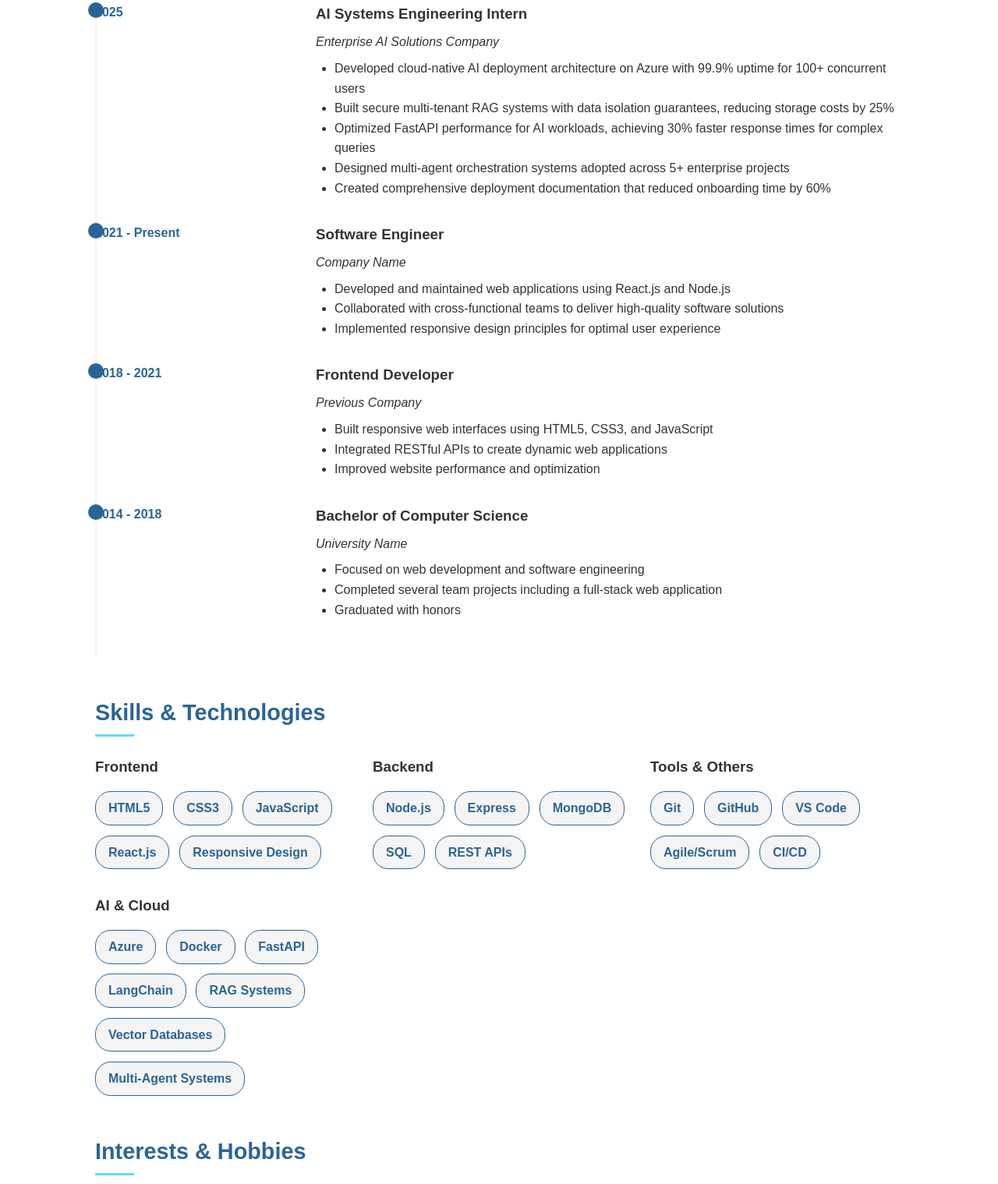
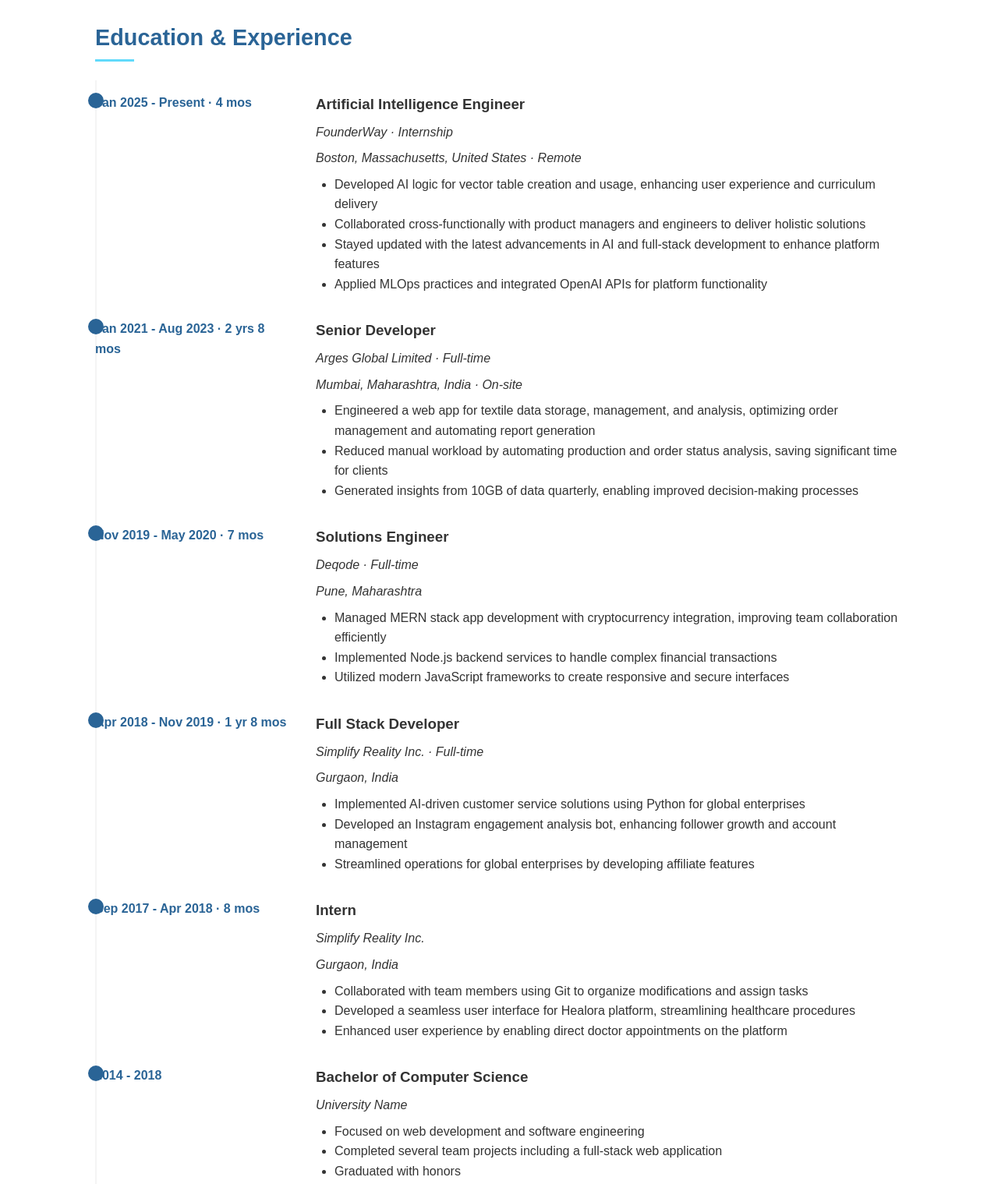
Before and after one commit to SudarshanDudhe-NEU/sudarshan.me, a website: page docs/about.html in a window 1280 px wide. Shown: the part 831-2350 px from the top of the page at 78% size. Drawn offline with Linux system fonts and the light colour scheme.

Commit message:
Update about and projects pages with enhanced descriptions and documentation

```diff
--- a/docs/about.html
+++ b/docs/about.html
@@ -33,22 +33,28 @@
           <div class="about-text">
             <h2>Hi, I'm Sudarshan</h2>
             <p>
-              I am a software engineer with a passion for creating efficient and
-              elegant solutions to complex problems. My journey in software
-              development began with curiosity and has evolved into a career
-              focused on building applications that make a difference.
+              I am a software engineer specializing in AI systems and cloud
+              architecture. My journey in technology began with a passion for
+              elegant code and has evolved into building enterprise-grade AI
+              solutions on Azure with high reliability, security, and
+              scalability. I combine technical expertise with creative
+              problem-solving to deliver systems that make a measurable impact.
             </p>
             <p>
-              With a background in computer science and extensive experience in
-              web development, I've worked on projects ranging from responsive
-              websites to complex web applications. I thrive in collaborative
-              environments and enjoy turning challenging requirements into
-              clean, maintainable code.
+              With a background in computer science and experience across the
+              full development stack, I've delivered projects ranging from
+              responsive web applications to cloud-native AI architectures. My
+              recent work focuses on developing secure multi-tenant RAG systems,
+              optimizing FastAPI performance for AI workloads, and designing
+              flexible multi-agent architectures that follow Azure best
+              practices for enterprise deployment.
             </p>
             <p>
-              When I'm not coding, you can find me exploring new technologies,
-              contributing to open-source projects, or enjoying outdoor
-              activities.
+              When I'm not architecting AI systems, you can find me exploring
+              emerging technologies, contributing to open-source projects, or
+              enjoying outdoor activities. I believe that maintaining balance
+              and diverse interests enhances creativity and problem-solving
+              capabilities in technical work.
             </p>
           </div>
         </div>
@@ -57,76 +63,132 @@
           <h2>Education & Experience</h2>
 
           <div class="timeline">
+            <!-- FounderWay -->
             <div class="timeline-item">
-              <div class="timeline-date">2025</div>
+              <div class="timeline-date">Jan 2025 - Present · 4 mos</div>
               <div class="timeline-content">
-                <h3>AI Systems Engineering Intern</h3>
-                <p>Enterprise AI Solutions Company</p>
+                <h3>Artificial Intelligence Engineer</h3>
+                <p>FounderWay · Internship</p>
+                <p><em>Boston, Massachusetts, United States · Remote</em></p>
                 <ul>
                   <li>
-                    Developed cloud-native AI deployment architecture on Azure
-                    with 99.9% uptime for 100+ concurrent users
+                    Developed AI logic for vector table creation and usage,
+                    enhancing user experience and curriculum delivery
                   </li>
                   <li>
-                    Built secure multi-tenant RAG systems with data isolation
-                    guarantees, reducing storage costs by 25%
+                    Collaborated cross-functionally with product managers and
+                    engineers to deliver holistic solutions
                   </li>
                   <li>
-                    Optimized FastAPI performance for AI workloads, achieving
-                    30% faster response times for complex queries
+                    Stayed updated with the latest advancements in AI and
+                    full-stack development to enhance platform features
                   </li>
                   <li>
-                    Designed multi-agent orchestration systems adopted across 5+
-                    enterprise projects
-                  </li>
-                  <li>
-                    Created comprehensive deployment documentation that reduced
-                    onboarding time by 60%
+                    Applied MLOps practices and integrated OpenAI APIs for
+                    platform functionality
                   </li>
                 </ul>
               </div>
             </div>
 
+            <!-- Arges Global Limited -->
             <div class="timeline-item">
-              <div class="timeline-date">2021 - Present</div>
+              <div class="timeline-date">Jan 2021 - Aug 2023 · 2 yrs 8 mos</div>
               <div class="timeline-content">
-                <h3>Software Engineer</h3>
-                <p>Company Name</p>
+                <h3>Senior Developer</h3>
+                <p>Arges Global Limited · Full-time</p>
+                <p><em>Mumbai, Maharashtra, India · On-site</em></p>
                 <ul>
                   <li>
-                    Developed and maintained web applications using React.js and
-                    Node.js
+                    Engineered a web app for textile data storage, management,
+                    and analysis, optimizing order management and automating
+                    report generation
                   </li>
                   <li>
-                    Collaborated with cross-functional teams to deliver
-                    high-quality software solutions
+                    Reduced manual workload by automating production and order
+                    status analysis, saving significant time for clients
                   </li>
                   <li>
-                    Implemented responsive design principles for optimal user
-                    experience
+                    Generated insights from 10GB of data quarterly, enabling
+                    improved decision-making processes
                   </li>
                 </ul>
               </div>
             </div>
 
+            <!-- Deqode -->
             <div class="timeline-item">
-              <div class="timeline-date">2018 - 2021</div>
+              <div class="timeline-date">Nov 2019 - May 2020 · 7 mos</div>
               <div class="timeline-content">
-                <h3>Frontend Developer</h3>
-                <p>Previous Company</p>
+                <h3>Solutions Engineer</h3>
+                <p>Deqode · Full-time</p>
+                <p><em>Pune, Maharashtra</em></p>
                 <ul>
                   <li>
-                    Built responsive web interfaces using HTML5, CSS3, and
-                    JavaScript
+                    Managed MERN stack app development with cryptocurrency
+                    integration, improving team collaboration efficiently
                   </li>
                   <li>
-                    Integrated RESTful APIs to create dynamic web applications
+                    Implemented Node.js backend services to handle complex
+                    financial transactions
                   </li>
-                  <li>Improved website performance and optimization</li>
+                  <li>
+                    Utilized modern JavaScript frameworks to create responsive
+                    and secure interfaces
+                  </li>
                 </ul>
               </div>
             </div>
 
+            <!-- Simplify Reality Inc. - Full Stack Developer -->
+            <div class="timeline-item">
+              <div class="timeline-date">Apr 2018 - Nov 2019 · 1 yr 8 mos</div>
+              <div class="timeline-content">
+                <h3>Full Stack Developer</h3>
+                <p>Simplify Reality Inc. · Full-time</p>
+                <p><em>Gurgaon, India</em></p>
+                <ul>
+                  <li>
+                    Implemented AI-driven customer service solutions using
+                    Python for global enterprises
+                  </li>
+                  <li>
+                    Developed an Instagram engagement analysis bot, enhancing
+                    follower growth and account management
+                  </li>
+                  <li>
+                    Streamlined operations for global enterprises by developing
+                    affiliate features
+                  </li>
+                </ul>
+              </div>
+            </div>
+
+            <!-- Simplify Reality Inc. - Intern -->
+            <div class="timeline-item">
+              <div class="timeline-date">Sep 2017 - Apr 2018 · 8 mos</div>
+              <div class="timeline-content">
+                <h3>Intern</h3>
+                <p>Simplify Reality Inc.</p>
+                <p><em>Gurgaon, India</em></p>
+                <ul>
+                  <li>
+                    Collaborated with team members using Git to organize
+                    modifications and assign tasks
+                  </li>
+                  <li>
+                    Developed a seamless user interface for Healora platform,
+                    streamlining healthcare procedures
+                  </li>
+                  <li>
+                    Enhanced user experience by enabling direct doctor
+                    appointments on the platform
+                  </li>
+                </ul>
+              </div>
+            </div>
+
+            <!-- Education -->
             <div class="timeline-item">
               <div class="timeline-date">2014 - 2018</div>
               <div class="timeline-content">
```
Also changed, not shown: docs/projects.html (+1 -4 lines).
